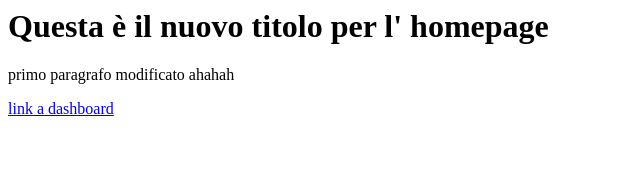
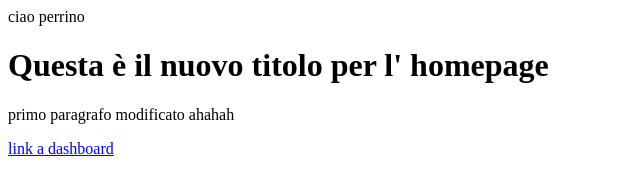
Before and after one commit to LP2097/pw2018m, a plain HTML site: page index.html in a window 1280 px wide. Shown: the whole page, without its empty margins (0-640 px from the left). Drawn offline with Linux system fonts and the light colour scheme.

Commit message:
modifica file index di perry

```diff
--- a/index.html
+++ b/index.html
@@ -1,5 +1,7 @@
 <html>
+
 <body>
+<p>ciao perrino</p>
 <h1> Questa è il nuovo titolo per  l' homepage </h1>
 <p> primo paragrafo modificato ahahah </p>
 <a href="dashboard.html">link a dashboard</a>
```
